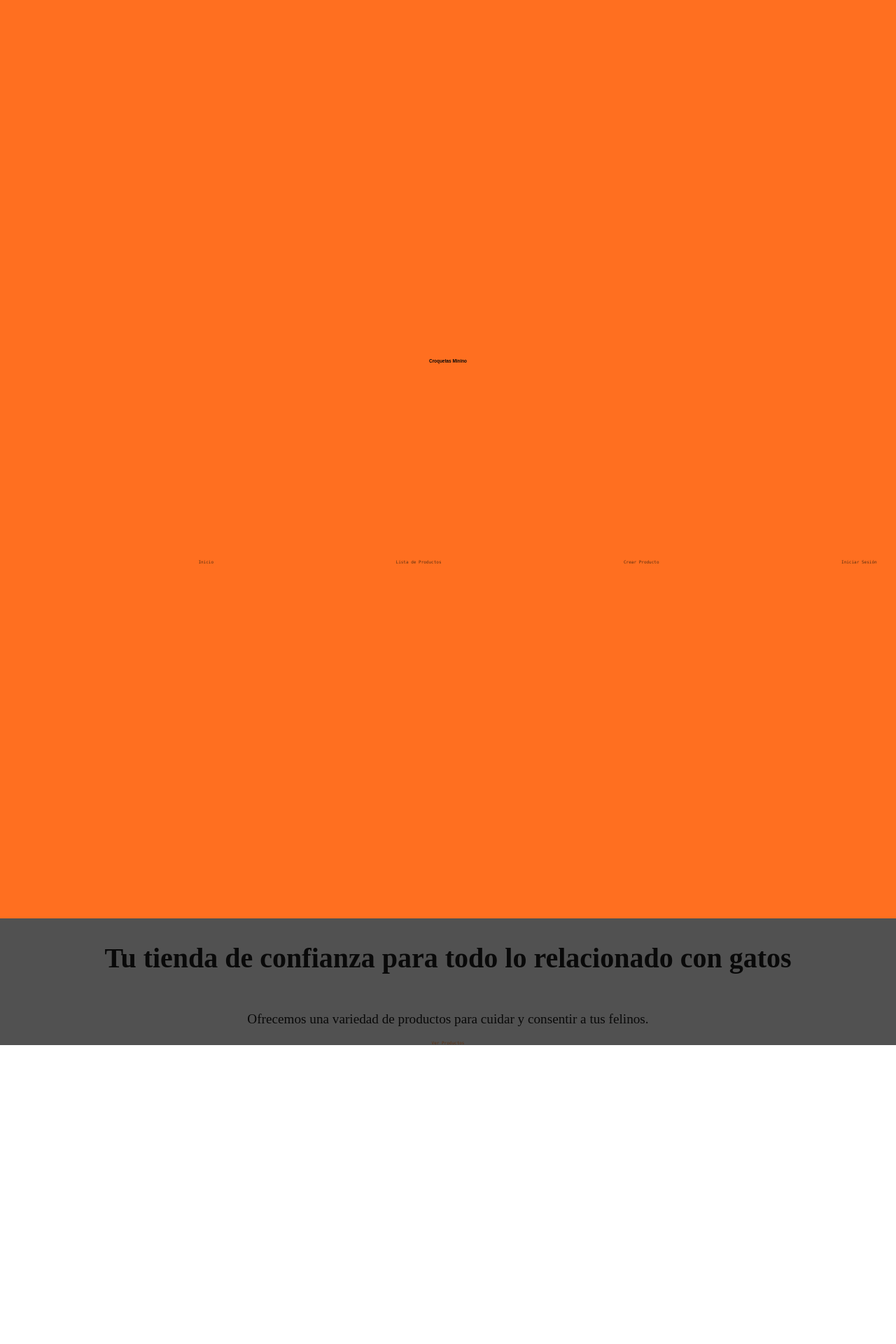
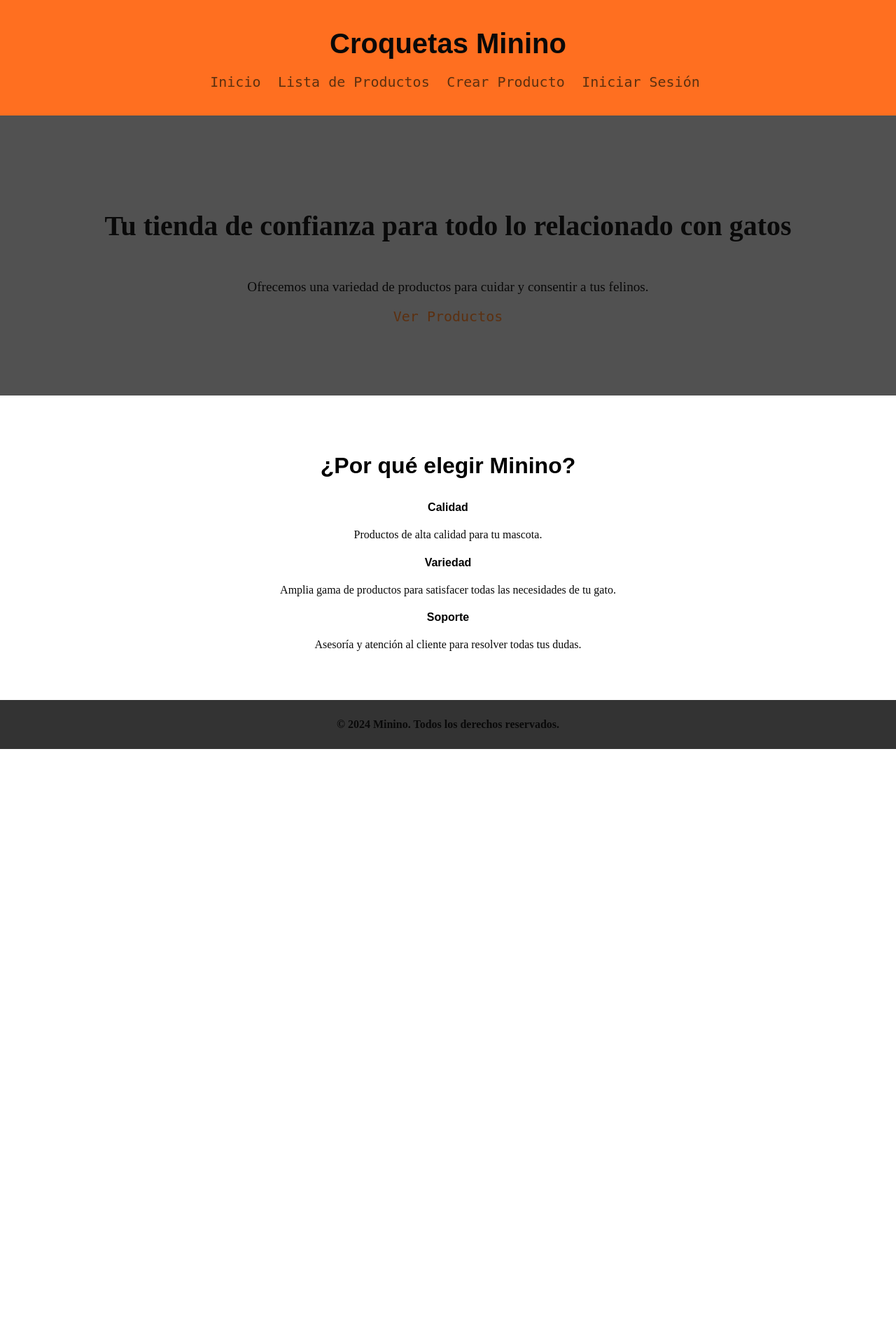
Before and after one commit to EvelynGM14/Minino, a Django app: page / in a window 1280 px wide. Shown: the top 1920 px of the page at 70% size. After the commit the page ends 1070 px from the top, so only its background shows below. Run offline with Django 5.2, Linux system fonts and the light colour scheme.

Commit message:
Se corrigieron errores en estilos

```diff
--- a/static/css/estilos.css
+++ b/static/css/estilos.css
@@ -10,23 +10,12 @@ body {
     height: 100%;
 }
 
-.container {
-    display: flex;
-    flex-direction: column; /* Organiza los elementos en columna */
-    min-height: 100vh; /* La altura mínima es igual a la altura de la ventana */
-}
-
-
-main {
-    flex: 1; /* Permite que el contenido principal ocupe el espacio restante */
-}
-
 h1 {
     color: #090909;
     text-align: center;
-    margin: 20% 0;
+    margin: 20px 0;
     font-family: fantasy;
-    font-size: 40%;
+    font-size: 40px;
 }
 
 h2 {
@@ -43,7 +32,7 @@ a {
     color: #5c3010;
     text-decoration: none;
     font-family: monospace;
-    font-size: 20%;
+    font-size: 20px;
 }
 
 a:hover {
@@ -53,7 +42,7 @@ a:hover {
 /* Encabezado */
 header {
     background-color: #FF6F20;  /* Fondo de encabezado naranja */
-    padding: 20% 0;
+    padding: 20px 0;
     color: rgb(235, 240, 235);
 }
 
@@ -65,16 +54,16 @@ nav ul {
 
 nav ul li {
     display: inline;
-    margin-left: 20%;
+    margin-left: 20px;
 }
 
 /* Formulario */
 form {
-    max-width: 500%;
-    margin: 20% auto;  /* Centrar el formulario */
-    padding: 20%;
-    border: 2% solid black;  /* Borde negro */
-    border-radius: 10%;  /* Bordes redondeados */
+    max-width: 500px;
+    margin: 20px auto;  /* Centrar el formulario */
+    padding: 20px;
+    border: 2px solid black;  /* Borde negro */
+    border-radius: 10px;  /* Bordes redondeados */
     background-color: rgb(207, 138, 95) !important;  /* Fondo naranja oscuro para el formulario */
     text-align: center;
 }
@@ -83,8 +72,8 @@ form button {
     background-color: #FF6F20;  /* Botón naranja */
     color: white;  /* Texto blanco */
     border: none;
-    padding: 10% 15%;
-    border-radius: 5%;
+    padding: 10px 15px;
+    border-radius: 5px;
     cursor: pointer;
 }
 
@@ -96,12 +85,12 @@ form button:hover {
 table {
     width: 100%;
     border-collapse: collapse;
-    margin-top: 20%;  /* Espaciado superior */
+    margin-top: 20px;  /* Espaciado superior */
 }
 
 th, td {
-    border: 1% solid black;  /* Bordes de tabla negros */
-    padding: 10%;
+    border: 1px solid black;  /* Bordes de tabla negros */
+    padding: 10px;
     text-align: center;
 }
 
@@ -122,7 +111,7 @@ tr:hover {
 /* Sección Hero */
 .hero {
     background-color: rgb(81, 81, 81) ;
-    height: 100%;
+    height: 400px;
     display: flex;
     flex-direction: column;
     justify-content: center;
@@ -142,7 +131,7 @@ tr:hover {
 /* Características */
 .features {
     text-align: center;
-    padding: 50% 0;
+    padding: 50px 0;
 }
 
 .features h3 {
@@ -150,7 +139,7 @@ tr:hover {
 }
 
 .feature-item {
-    margin: 20%;
+    margin: 20px;
 }
 
 /* Pie de Página */
@@ -158,6 +147,6 @@ footer {
     background-color: #333;
     color: white;
     text-align: center;
-    padding: 10% 0;
+    padding: 10px 0;
     margin-top: auto;
 }
```
